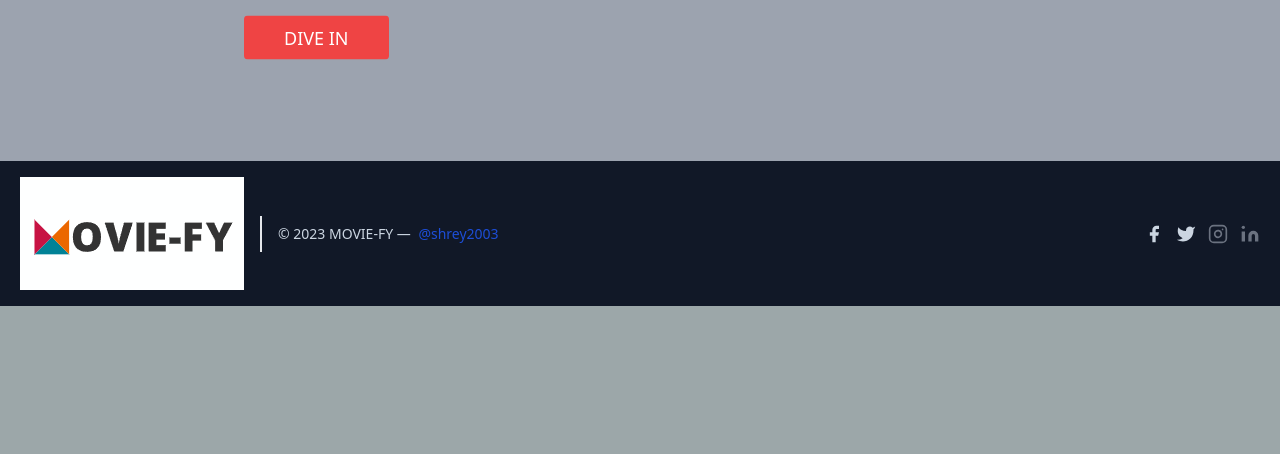
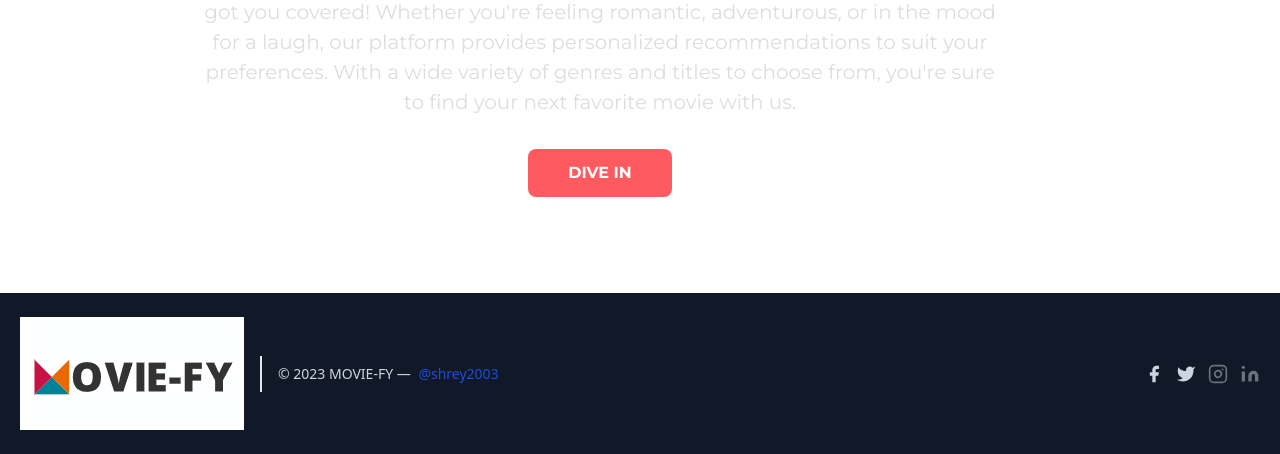
Before and after one commit to shrey2003/MOVIE-FY, a Flask app: page / in a window 1280 px wide. Shown: the part 801-1255 px from the top of the page. Before the commit the page ends 1107 px from the top, so only its background shows below. Run offline with Flask 3, Linux system fonts and the light colour scheme; parts of the project's set-up code (start-up, migrations or seed data) failed here and were passed over; some libraries are stand-ins or nearby versions.

Commit message:
UI changes

```diff
--- a/templates/index.html
+++ b/templates/index.html
@@ -1,120 +1,203 @@
 <!doctype html>
 <html lang="en">
+
 <head>
     <meta charset="utf-8">
     <meta name="viewport" content="width=device-width, initial-scale=1">
     <title>MOVIE-FY</title>
-    <!--<script src="https://cdn.jsdelivr.net/npm/bootstrap@5.3.0-alpha1/dist/js/bootstrap.bundle.min.js" integrity="sha384-w76AqPfDkMBDXo30jS1Sgez6pr3x5MlQ1ZAGC+nuZB+EYdgRZgiwxhTBTkF7CXvN" crossorigin="anonymous"></script>-->
+    <link href="https://cdn.jsdelivr.net/npm/tailwindcss@2.2.19/dist/tailwind.min.css" rel="stylesheet">
     <script src="https://cdn.tailwindcss.com"></script>
     <script src="https://unpkg.com/aos@2.3.1/dist/aos.js"></script>
-    <!--<link href="https://cdn.jsdelivr.net/npm/bootstrap@5.3.0-alpha1/dist/css/bootstrap.min.css" rel="stylesheet" integrity="sha384-GLhlTQ8iRABdZLl6O3oVMWSktQOp6b7In1Zl3/Jr59b6EGGoI1aFkw7cmDA6j6gD" crossorigin="anonymous">-->
+    <link rel="stylesheet" href="https://fonts.googleapis.com/css2?family=Montserrat:wght@400;700&display=swap">
+    <style>
+        /* Video Background */
+        .video-background {
+            position: fixed;
+            right: 0;
+            bottom: 0;
+            min-width: 100%;
+            min-height: 100%;
+            z-index: -1;
+            object-fit: cover;
+        }
+
+        /* Overlay to darken the video for better readability of text */
+        .overlay {
+            position: absolute;
+            top: 0;
+            left: 0;
+            width: 100%;
+            height: 100%;
+            background: rgba(0, 0, 0, 0.5);
+            z-index: 5;
+        }
+
+        /* Text and elements on top of the video */
+        .content {
+            position: relative;
+            z-index: 2;
+            font-family: 'Montserrat', sans-serif;
+        }
+
+        /* Customize button */
+        .custom-button {
+            padding: 0.75rem 2.5rem;
+            background-color: #FF5A5F;
+            color: white;
+            font-weight: bold;
+            text-transform: uppercase;
+            border-radius: 0.5rem;
+            transition: background-color 0.3s ease, transform 0.3s ease;
+        }
+
+        .custom-button:hover {
+            background-color: #FF383D;
+            transform: scale(1.05);
+        }
+
+        .custom-button:focus {
+            outline: none;
+            box-shadow: 0 0 0 4px rgba(255, 90, 95, 0.4);
+        }
+
+        /* Header styles */
+        header {
+            background: linear-gradient(90deg, rgba(134, 57, 245, 0.7) 0%, rgba(251, 35, 117, 0.7) 100%);
+            padding: 1.5rem;
+        }
+
+        header nav button {
+            margin-right: 1rem;
+        }
+
+        /* Adjust the font size and effects for the hero text */
+        .hero-text {
+            font-size: 2.5rem;
+            font-weight: 700;
+            color: #FFF;
+            text-shadow: 2px 2px 4px rgba(0, 0, 0, 0.7);
+            margin-bottom: 1.5rem;
+        }
+
+        .hero-description {
+            font-size: 1.25rem;
+            color: #DDD;
+            max-width: 800px;
+            margin: 0 auto 2rem auto;
+        }
+
+        .font-cool {
+            font-family: 'Montserrat', sans-serif;
+            color: white;
+        }
+
+        .hidden-image {
+            display: none;
+        }
+    </style>
 </head>
-  <body>
-    <header class="text-gray-600 body-font h-16 bg-gradient-to-r from-purple-500 to-pink-500">
-        <div class="container mb-12 mx-auto flex flex-wrap p-5 flex-col md:flex-row items-center bg-[url('/static/background-3.jpg')]">
+
+<body class="relative">
+    <!-- Video Background -->
+    <video autoplay muted loop class="video-background">
+        <source src="/static/coverr-temp-u5oowatermarkedvideo0a87b16937843419f9938e92b9fe76ef1mp4-6502-1080p.mp4"
+            type="video/mp4">
+        Your browser does not support the video tag.
+    </video>
+
+    <!-- Overlay -->
+    <!-- <div class="overlay"></div> -->
+
+    <header class="text-gray-600 body-font p-0 overflow-hidden-important z-50 relative">
+        <div
+            class="w-full flex flex-wrap p-5 flex-col md:flex-row items-center bg-[url('/static/background-3.jpg')] h-36 overflow-hidden ">
             <a class="flex title-font font-medium items-center text-gray-900 mb-12 md:mb-0 py-9">
                 <img src="/static/logo.png" alt="" class="">
             </a>
-          <nav class="md:ml-auto  text-base justify-center">
-            <button
-            type="button"
-            data-te-ripple-init
-            data-te-ripple-color="light"
-            class="mb-2 inline-block rounded-full p-3 text-xs font-medium uppercase leading-normal text-white shadow-md transition duration-150 ease-in-out hover:shadow-lg focus:shadow-lg focus:outline-none focus:ring-0 active:shadow-lg"
+            <nav class="md:ml-auto text-base justify-center align-center">
+              <a href="https://github.com/shrey2003" class="mb-2 inline-block rounded-full p-3 text-xs font-medium uppercase leading-normal text-white shadow-md transition duration-150 ease-in-out hover:shadow-lg focus:shadow-lg focus:outline-none focus:ring-0 active:shadow-lg"
               style="background-color: #333">
-            <svg
-              xmlns="http://www.w3.org/2000/svg"
-              class="h-4 w-4"
-              fill="currentColor"
-              viewBox="0 0 24 24">
-              <path
-                d="M12 0c-6.626 0-12 5.373-12 12 0 5.302 3.438 9.8 8.207 11.387.599.111.793-.261.793-.577v-2.234c-3.338.726-4.033-1.416-4.033-1.416-.546-1.387-1.333-1.756-1.333-1.756-1.089-.745.083-.729.083-.729 1.205.084 1.839 1.237 1.839 1.237 1.07 1.834 2.807 1.304 3.492.997.107-.775.418-1.305.762-1.604-2.665-.305-5.467-1.334-5.467-5.931 0-1.311.469-2.381 1.236-3.221-.124-.303-.535-1.524.117-3.176 0 0 1.008-.322 3.301 1.23.957-.266 1.983-.399 3.003-.404 1.02.005 2.047.138 3.006.404 2.291-1.552 3.297-1.23 3.297-1.23.653 1.653.242 2.874.118 3.176.77.84 1.235 1.911 1.235 3.221 0 4.609-2.807 5.624-5.479 5.921.43.372.823 1.102.823 2.222v3.293c0 .319.192.694.801.576 4.765-1.589 8.199-6.086 8.199-11.386 0-6.627-5.373-12-12-12z" />
+              <svg xmlns="http://www.w3.org/2000/svg" class="h-4 w-4" fill="currentColor" viewBox="0 0 24 24">
+                  <path d="M12 0c-6.626 0-12 5.373-12 12 0 5.302 3.438 9.8 8.207 11.387.599.111.793-.261.793-.577v-2.234c-3.338.726-4.033-1.416-4.033-1.416-.546-1.387-1.333-1.756-1.333-1.756-1.089-.745.083-.729.083-.729 1.205.084 1.839 1.237 1.839 1.237 1.07 1.834 2.807 1.304 3.492.997.107-.775.418-1.305.762-1.604-2.665-.305-5.467-1.334-5.467-5.931 0-1.311.469-2.381 1.236-3.221-.124-.303-.535-1.524.117-3.176 0 0 1.008-.322 3.301 1.23.957-.266 1.983-.399 3.003-.404 1.02.005 2.047.138 3.006.404 2.291-1.552 3.297-1.23 3.297-1.23.653 1.653.242 2.874.118 3.176.77.84 1.235 1.911 1.235 3.221 0 4.609-2.807 5.624-5.479 5.921.43.372.823 1.102.823 2.222v3.293c0 .319.192.694.801.576 4.765-1.589 8.199-6.086 8.199-11.386 0-6.627-5.373-12-12-12z" />
               </svg>
-          </button>
+          </a>
                 <!-- Linkedin -->
-           <button
-             type="button"
-             data-te-ripple-init
-             data-te-ripple-color="light"
-             class="mb-2 mx-6 inline-block rounded-full p-3 text-xs font-medium uppercase leading-normal text-white shadow-md transition duration-150 ease-in-out hover:shadow-lg focus:shadow-lg focus:outline-none focus:ring-0 active:shadow-lg"
+                <a href="https://www.linkedin.com/in/shreya-mishra03/" class="mb-2 mx-6 inline-block rounded-full p-3 text-xs font-medium uppercase leading-normal text-white shadow-md transition duration-150 ease-in-out hover:shadow-lg focus:shadow-lg focus:outline-none focus:ring-0 active:shadow-lg"
         style="background-color: #0077b5">
-             <svg
-               xmlns="http://www.w3.org/2000/svg"
-               class="h-4 w-4"
-               fill="currentColor"
-               viewBox="0 0 24 24">
-               <path
-                 d="M4.98 3.5c0 1.381-1.11 2.5-2.48 2.5s-2.48-1.119-2.48-2.5c0-1.38 1.11-2.5 2.48-2.5s2.48 1.12 2.48 2.5zm.02 4.5h-5v16h5v-16zm7.982 0h-4.968v16h4.969v-8.399c0-4.67 6.029-5.052 6.029 0v8.399h4.988v-10.131c0-7.88-8.922-7.593-11.018-3.714v-2.155z" />
+        <svg xmlns="http://www.w3.org/2000/svg" class="h-4 w-4" fill="currentColor" viewBox="0 0 24 24">
+            <path d="M4.98 3.5c0 1.381-1.11 2.5-2.48 2.5s-2.48-1.119-2.48-2.5c0-1.38 1.11-2.5 2.48-2.5s2.48 1.12 2.48 2.5zm.02 4.5h-5v16h5v-16zm7.982 0h-4.968v16h4.969v-8.399c0-4.67 6.029-5.052 6.029 0v8.399h4.988v-10.131c0-7.88-8.922-7.593-11.018-3.714v-2.155z" />
         </svg>
-           </button>
-           <button
-           type="button"
-           data-te-ripple-init
-           data-te-ripple-color="light"
-           class="mb-2 inline-block rounded-full p-3 text-xs font-medium uppercase leading-normal text-white shadow-md transition duration-150 ease-in-out hover:shadow-lg focus:shadow-lg focus:outline-none focus:ring-0 active:shadow-lg"
+    </a>
+
+    <a href="https://discord.com" class="mb-2 inline-block rounded-full p-3 text-xs font-medium uppercase leading-normal text-white shadow-md transition duration-150 ease-in-out hover:shadow-lg focus:shadow-lg focus:outline-none focus:ring-0 active:shadow-lg"
     style="background-color: #7289da">
-           <svg
-             class="h-4 w-4"
-             fill="currentColor"
-             xmlns="http://www.w3.org/2000/svg"
-             fill-rule="evenodd"
-             clip-rule="evenodd"
-             viewbox="0 0 24 24">
-             <path
-               d="M19.54 0c1.356 0 2.46 1.104 2.46 2.472v21.528l-2.58-2.28-1.452-1.344-1.536-1.428.636 2.22h-13.608c-1.356 0-2.46-1.104-2.46-2.472v-16.224c0-1.368 1.104-2.472 2.46-2.472h16.08zm-4.632 15.672c2.652-.084 3.672-1.824 3.672-1.824 0-3.864-1.728-6.996-1.728-6.996-1.728-1.296-3.372-1.26-3.372-1.26l-.168.192c2.04.624 2.988 1.524 2.988 1.524-1.248-.684-2.472-1.02-3.612-1.152-.864-.096-1.692-.072-2.424.024l-.204.024c-.42.036-1.44.192-2.724.756-.444.204-.708.348-.708.348s.996-.948 3.156-1.572l-.12-.144s-1.644-.036-3.372 1.26c0 0-1.728 3.132-1.728 6.996 0 0 1.008 1.74 3.66 1.824 0 0 .444-.54.804-.996-1.524-.456-2.1-1.416-2.1-1.416l.336.204.048.036.047.027.014.006.047.027c.3.168.6.3.876.408.492.192 1.08.384 1.764.516.9.168 1.956.228 3.108.012.564-.096 1.14-.264 1.74-.516.42-.156.888-.384 1.38-.708 0 0-.6.984-2.172 1.428.36.456.792.972.792.972zm-5.58-5.604c-.684 0-1.224.6-1.224 1.332 0 .732.552 1.332 1.224 1.332.684 0 1.224-.6 1.224-1.332.012-.732-.54-1.332-1.224-1.332zm4.38 0c-.684 0-1.224.6-1.224 1.332 0 .732.552 1.332 1.224 1.332.684 0 1.224-.6 1.224-1.332 0-.732-.54-1.332-1.224-1.332z" />
+    <svg class="h-4 w-4" fill="currentColor" xmlns="http://www.w3.org/2000/svg" fill-rule="evenodd" clip-rule="evenodd" viewbox="0 0 24 24">
+        <path d="M19.54 0c1.356 0 2.46 1.104 2.46 2.472v21.528l-2.58-2.28-1.452-1.344-1.536-1.428.636 2.22h-13.608c-1.356 0-2.46-1.104-2.46-2.472v-16.224c0-1.368 1.104-2.472 2.46-2.472h16.08zm-4.632 15.672c2.652-.084 3.672-1.824 3.672-1.824 0-3.864-1.728-6.996-1.728-6.996-1.728-1.296-3.372-1.26-3.372-1.26l-.168.192c2.04.624 2.988 1.524 2.988 1.524-1.248-.684-2.472-1.02-3.612-1.152-.864-.096-1.692-.072-2.424.024l-.204.024c-.42.036-1.44.192-2.724.756-.444.204-.708.348-.708.348s.996-.948 3.156-1.572l-.12-.144s-1.644-.036-3.372 1.26c0 0-1.728 3.132-1.728 6.996 0 0 1.008 1.74 3.66 1.824 0 0 .444-.54.804-.996-1.524-.456-2.1-1.416-2.1-1.416l.336.204.048.036.047.027.014.006.047.027c.3.168.6.3.876.408.492.192 1.08.384 1.764.516.9.168 1.956.228 3.108.012.564-.096 1.14-.264 1.74-.516.42-.156.888-.384 1.38-.708 0 0-.6.984-2.172 1.428.36.456.792.972.792.972zm-5.58-5.604c-.684 0-1.224.6-1.224 1.332 0 .732.552 1.332 1.224 1.332.684 0 1.224-.6 1.224-1.332.012-.732-.54-1.332-1.224-1.332zm4.38 0c-.684 0-1.224.6-1.224 1.332 0 .732.552 1.332 1.224 1.332.684 0 1.224-.6 1.224-1.332 0-.732-.54-1.332-1.224-1.332z" />
     </svg>
-           </button>
+ </a>
 
             </nav>
 
         </div>
     </header>
-    <section class="text-gray-600 body-font mt-32 bg-gray-400 ">
-        <div class="container mx-auto flex px-5 py-24 md:flex-row flex-col items-center">
-          <div class="lg:flex-grow md:w-1/2 lg:pr-24 md:pr-16 flex flex-col md:items-start md:text-left mb-16 md:mb-0 items-center text-center">
-            <h1 class="title-font sm:text-4xl text-3xl mb-3 font-black text-gray-900">FIND THE PERFECT MOVIE FOR ANY
-              <!--<br class="hidden lg:inline-block">-->
-            </h1>
-            <img src="https://see.fontimg.com/api/renderfont4/gv11/eyJyIjoiZnMiLCJoIjo4MSwidyI6MTI1MCwiZnMiOjY1LCJmZ2MiOiIjMDAwMDAwIiwiYmdjIjoiI0ZGRkZGRiIsInQiOjF9/TU9PRA/cookiemonster.png" alt="Cute fonts" class="m-auto content-center"></p>
-            <p class="mb-8 leading-relaxed mt-5 font-['Source Sans Pro']">Looking for the perfect movie to match your mood? Our MOVIE-FY website has got you covered! Whether you're feeling romantic, adventurous, or in the mood for a laugh, our platform provides personalized recommendations to suit your preferences. With a wide variety of genres and titles to choose from, you're sure to find your next favorite movie with us</p>
+
+    <section class="text-gray-600 body-font mt-36 bg-transparent content">
+        <div class="flex justify-center py-24 md:flex-row flex-col items-center wd-full mx-auto">
+            <div
+                class="lg:flex-grow lg:pr-24 md:pr-4 md:pl-4 flex flex-col md:items-center md:text-center mb-16 md:mb-0 items-center text-center">
+                <h1 class="hero-text">FIND THE PERFECT MOVIE FOR ANY</h1>
+                <img src="https://see.fontimg.com/api/renderfont4/PVK0B/eyJyIjoiZnMiLCJoIjo4MSwidyI6MTI1MCwiZnMiOjY1LCJmZ2MiOiIjREVEOEQ4IiwiYmdjIjoiIzMzMzMzMyIsInQiOjF9/TW9vZA/ankh-sanctuary.png"
+                    alt="Cute fonts" class="m-auto content-center">
+                <p class="hero-description">Looking for the perfect movie to match your mood? Our MOVIE-FY website has got
+                    you covered! Whether you're feeling romantic, adventurous, or in the mood for a laugh, our platform
+                    provides personalized recommendations to suit your preferences. With a wide variety of genres and
+                    titles to choose from, you're sure to find your next favorite movie with us.</p>
                 <div class="flex justify-center">
-              <button class="content-center text-white bg-red-500 border-0 py-2 px-10 mx-56 focus:outline-none hover:bg-red-600 rounded text-lg animate-bounce" value="recommendations" type="submit"><a href="recommendation"  >DIVE IN</button>
-              <!--<button class="ml-4 inline-flex text-gray-700 bg-gray-100 border-0 py-2 px-6 focus:outline-none hover:bg-gray-200 rounded text-lg">Button</button>-->
+                    <a href="recommendation"
+                        class="custom-button">DIVE IN</a>
                 </div>
             </div>
-          <div class="lg:max-w-lg lg:w-full md:w-14 w-12">
-            <img class="object-cover object-center rounded " alt="hero" src="/static/movie_1.jpg">
         </div>
-        </div>
-    <footer class="text-gray-600 body-font bg-gray-900">
-        <div class="container px-5 py-4 mx-auto flex items-center sm:flex-row flex-col">
+    </section>
+
+    <footer class="text-gray-600 body-font bg-gray-900 z-50 relative">
+        <div class="container px-5 py-2 sm:py-6 mx-auto flex items-center sm:flex-row flex-col">
             <a class="flex title-font font-medium items-center md:justify-start justify-center text-gray-900">
                 <img src="/static/logo.png" alt="" class="">
-            <!--<span class="ml-3 text-xl">MOVIE-FY</span>-->
             </a>
-          <p class="text-sm text-slate-300 sm:ml-4 sm:pl-4 sm:border-l-2 sm:border-gray-200 sm:py-2 sm:mt-0 mt-4">© 2023 MOVIE-FY —
-            <a href="https://github.com/shrey2003" class="text-blue-700 ml-1" rel="noopener noreferrer" target="_blank">@shrey2003</a>
+            <p class="text-sm text-slate-300 sm:ml-4 sm:pl-4 sm:border-l-2 sm:border-gray-200 sm:py-2 sm:mt-0 mt-4">©
+                2023 MOVIE-FY —
+                <a href="https://github.com/shrey2003" class="text-blue-700 ml-1" rel="noopener noreferrer"
+                    target="_blank">@shrey2003</a>
             </p>
             <span class="inline-flex sm:ml-auto sm:mt-0 mt-4 justify-center sm:justify-start">
                 <a class="text-slate-300">
-              <svg fill="currentColor" stroke-linecap="round" stroke-linejoin="round" stroke-width="2" class="w-5 h-5" viewBox="0 0 24 24">
+                    <svg fill="currentColor" stroke-linecap="round" stroke-linejoin="round" stroke-width="2"
+                        class="w-5 h-5" viewBox="0 0 24 24">
                         <path d="M18 2h-3a5 5 0 00-5 5v3H7v4h3v8h4v-8h3l1-4h-4V7a1 1 0 011-1h3z"></path>
                     </svg>
                 </a>
                 <a class="ml-3 text-slate-300">
-              <svg fill="currentColor" stroke-linecap="round" stroke-linejoin="round" stroke-width="2" class="w-5 h-5" viewBox="0 0 24 24">
-                <path d="M23 3a10.9 10.9 0 01-3.14 1.53 4.48 4.48 0 00-7.86 3v1A10.66 10.66 0 013 4s-4 9 5 13a11.64 11.64 0 01-7 2c9 5 20 0 20-11.5a4.5 4.5 0 00-.08-.83A7.72 7.72 0 0023 3z"></path>
+                    <svg fill="currentColor" stroke-linecap="round" stroke-linejoin="round" stroke-width="2"
+                        class="w-5 h-5" viewBox="0 0 24 24">
+                        <path
+                            d="M23 3a10.9 10.9 0 01-3.14 1.53 4.48 4.48 0 00-7.86 3v1A10.66 10.66 0 013 4s-4 9 5 13a11.64 11.64 0 01-7 2c9 5 20 0 20-11.5a4.5 4.5 0 00-.08-.83A7.72 7.72 0 0023 3z">
+                        </path>
                     </svg>
                 </a>
                 <a class="ml-3 text-gray-500">
-              <svg fill="none" stroke="currentColor" stroke-linecap="round" stroke-linejoin="round" stroke-width="2" class="w-5 h-5" viewBox="0 0 24 24">
+                    <svg fill="none" stroke="currentColor" stroke-linecap="round" stroke-linejoin="round"
+                        stroke-width="2" class="w-5 h-5" viewBox="0 0 24 24">
                         <rect width="20" height="20" x="2" y="2" rx="5" ry="5"></rect>
                         <path d="M16 11.37A4 4 0 1112.63 8 4 4 0 0116 11.37zm1.5-4.87h.01"></path>
                     </svg>
                 </a>
                 <a class="ml-3 text-gray-500">
-              <svg fill="currentColor" stroke="currentColor" stroke-linecap="round" stroke-linejoin="round" stroke-width="0" class="w-5 h-5" viewBox="0 0 24 24">
-                <path stroke="none" d="M16 8a6 6 0 016 6v7h-4v-7a2 2 0 00-2-2 2 2 0 00-2 2v7h-4v-7a6 6 0 016-6zM2 9h4v12H2z"></path>
+                    <svg fill="currentColor" stroke="currentColor" stroke-linecap="round" stroke-linejoin="round"
+                        stroke-width="0" class="w-5 h-5" viewBox="0 0 24 24">
+                        <path stroke="none"
+                            d="M16 8a6 6 0 016 6v7h-4v-7a2 2 0 00-2-2 2 2 0 00-2 2v7h-4v-7a6 6 0 016-6zM2 9h4v12H2z">
+                        </path>
                         <circle cx="4" cy="4" r="2" stroke="none"></circle>
                     </svg>
                 </a>
@@ -122,9 +205,9 @@
         </div>
     </footer>
 
-
-  </body>
     <script>
         AOS.init();
     </script>
+</body>
+
 </html>
```
Also changed, not shown: templates/movie_page.html (+32 -19 lines), 1 other file. Lines whose indentation alone changed are shown as unchanged.
